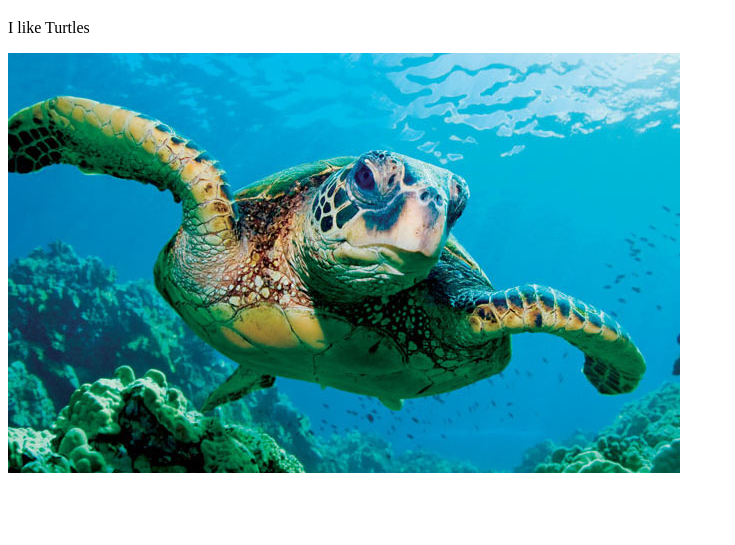
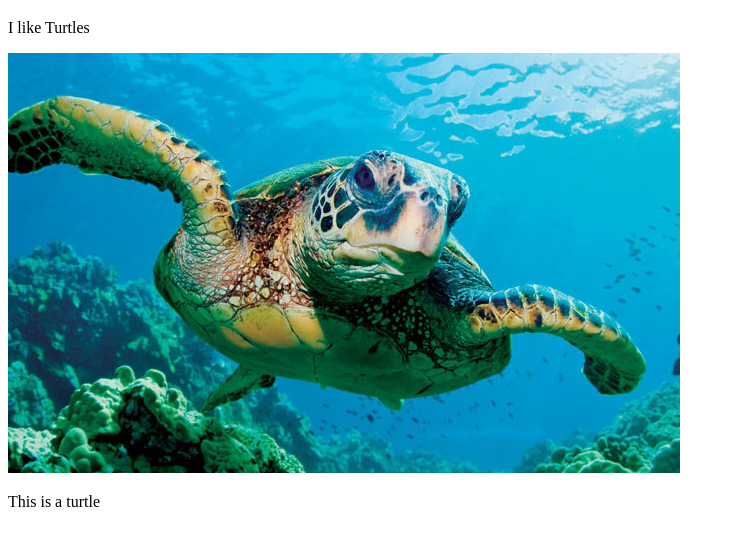
Before and after one commit to effinofinus/turtles, a plain HTML site: page index.html in a window 1280 px wide. Shown: the part 61-606 px from the top of the page, without its empty margins (0-735 px from the left). Drawn offline with Linux system fonts and the light colour scheme.

Commit message:
This is a turtle

```diff
--- a/index.html
+++ b/index.html
@@ -8,5 +8,6 @@
     <h1>Turtles</h1>
     <p>I like Turtles</p>
     <img src="images/turtle.jpg" alt="turtle pic">
+    <p>This is a turtle</p>
   </body>
 </html>
```
